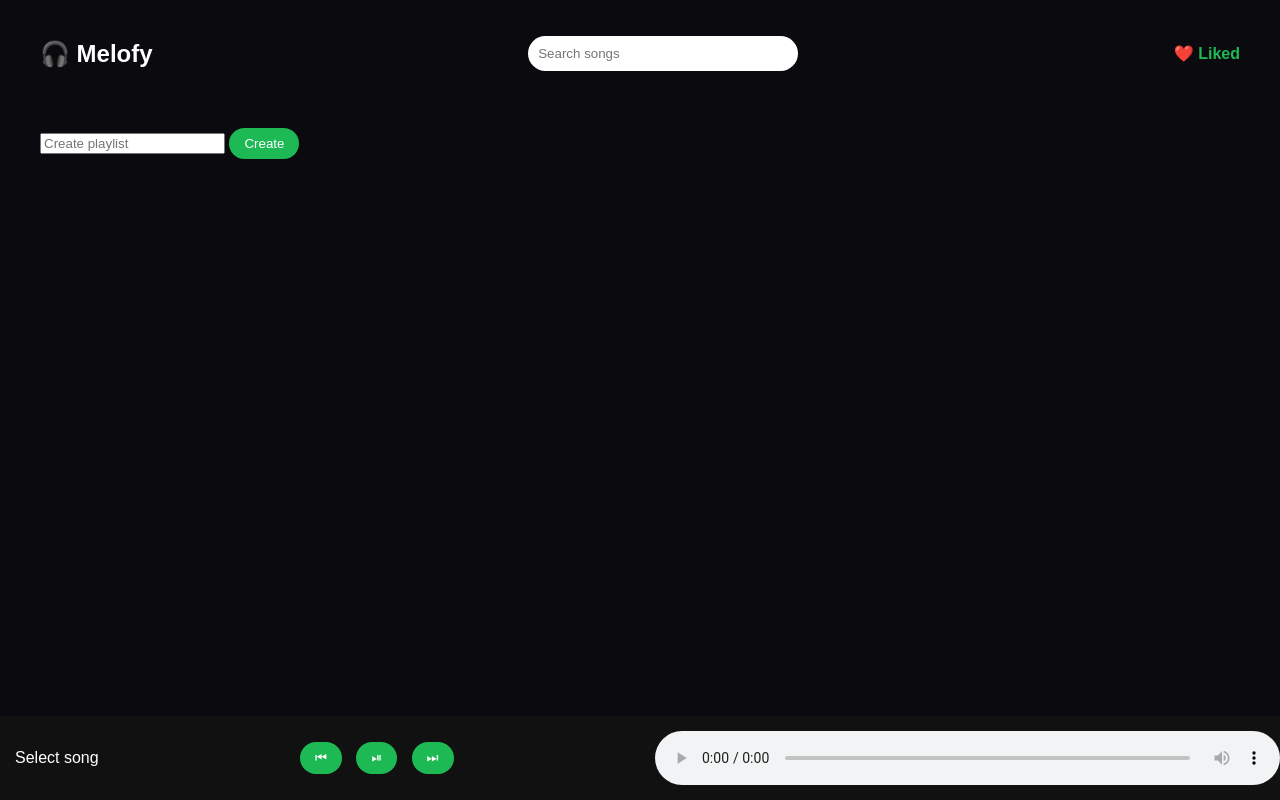
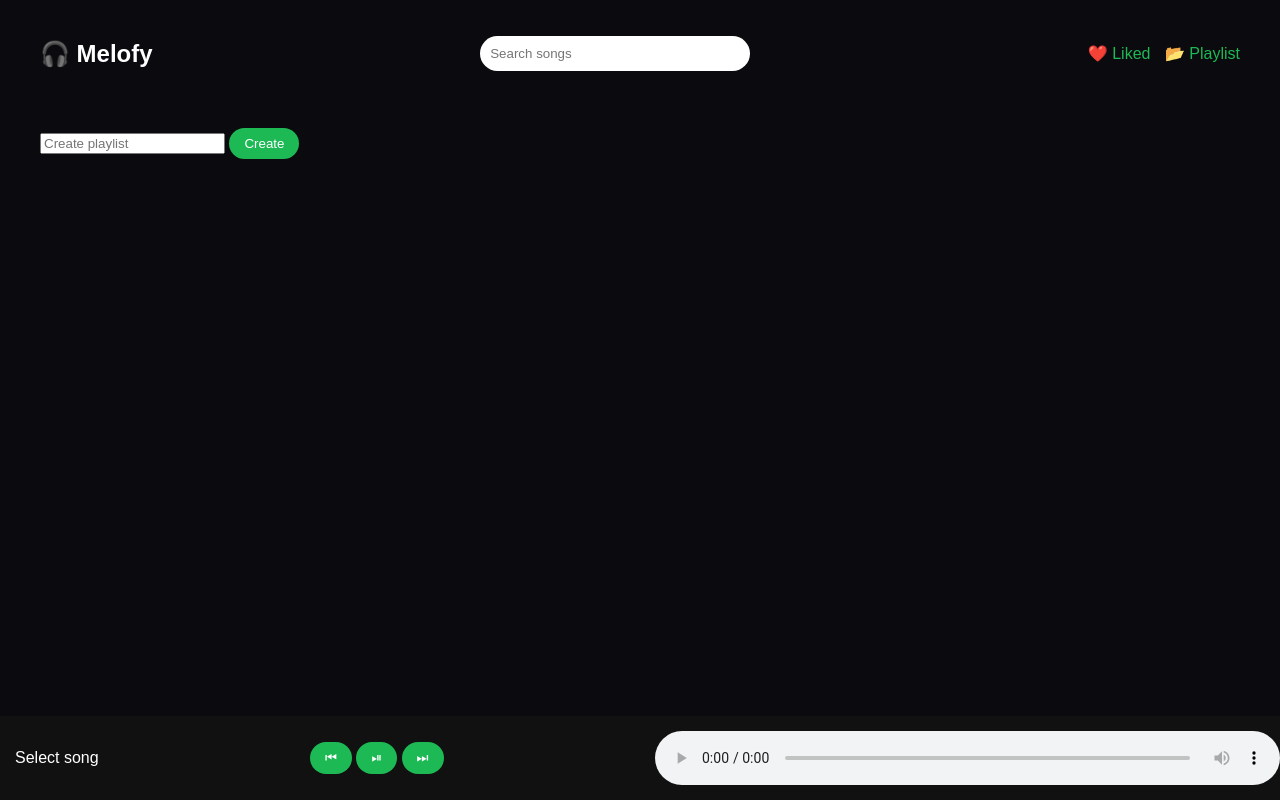
Before and after one commit to peekd0059-droid/music--website, a Flask app: page /liked in a window 1280 px wide. Run offline with Flask 3, Linux system fonts and the light colour scheme; data that the repository does not hold is empty.

Commit message:
structured project complete

```diff
--- a/app.py
+++ b/app.py
@@ -1,11 +1,8 @@
 from flask import Flask, render_template, request, redirect, session
-import sqlite3
+from utils.db import get_db
 
 app = Flask(__name__)
 app.secret_key = "secret123"
-
-def get_db():
-    return sqlite3.connect("song.db")
 
 
 # HOME
@@ -19,7 +16,7 @@ def home():
     return render_template("index.html", songs=songs)
 
 
-# 🔍 SEARCH
+# SEARCH
 @app.route('/search')
 def search():
     query = request.args.get("q")
@@ -33,7 +30,7 @@ def search():
     return render_template("index.html", songs=songs)
 
 
-# ❤️ LIKE
+# LIKE
 @app.route('/like/<int:song_id>')
 def like(song_id):
     username = session.get("user","guest")
@@ -47,7 +44,7 @@ def like(song_id):
     return redirect('/')
 
 
-# ❤️ LIKED PAGE
+# LIKED
 @app.route('/liked')
 def liked():
     username = session.get("user","guest")
@@ -65,7 +62,7 @@ def liked():
     return render_template("index.html", songs=songs)
 
 
-# 📂 PLAYLIST
+# CREATE PLAYLIST
 @app.route('/create_playlist', methods=["POST"])
 def create_playlist():
     name = request.form["name"]
@@ -80,5 +77,19 @@ def create_playlist():
     return redirect('/')
 
 
+# SHOW PLAYLIST
+@app.route('/playlist')
+def playlist():
+    username = session.get("user","guest")
+
+    conn = get_db()
+    c = conn.cursor()
+    c.execute("SELECT * FROM playlists WHERE username=?", (username,))
+    playlists = c.fetchall()
+    conn.close()
+
+    return render_template("playlist.html", playlists=playlists)
+
+
 if __name__ == "__main__":
     app.run(debug=True)
--- a/static/css/style.css
+++ b/static/css/style.css
@@ -5,7 +5,6 @@ body{
 font-family:sans-serif;
 }
 
-/* HEADER */
 .header{
 display:flex;
 justify-content:space-between;
@@ -13,16 +12,13 @@ body{
 padding:20px 40px;
 }
 
-/* SEARCH */
 .search input{
 padding:10px;
 border-radius:20px;
 border:none;
 width:250px;
-    outline:none;
 }
 
-/* SONG GRID */
 .songs{
 display:flex;
 gap:25px;
@@ -30,7 +26,6 @@ body{
 flex-wrap:wrap;
 }
 
-/* CARD */
 .card{
 background:#111;
 padding:15px;
@@ -44,7 +39,6 @@ body{
 background:#181818;
 }
 
-/* IMAGE */
 .card img{
 width:100%;
 height:150px;
@@ -52,12 +46,6 @@ body{
 border-radius:10px;
 }
 
-/* TITLE */
-.card h4{
-    margin:10px 0;
-}
-
-/* BUTTON */
 button{
 background:#1db954;
 border:none;
@@ -67,18 +55,12 @@ button{
 color:white;
 }
 
-button:hover{
-    opacity:0.8;
-}
-
-/* LINK BUTTON */
 .btn{
 color:#1db954;
 text-decoration:none;
-    font-weight:bold;
+margin-left:10px;
 }
 
-/* PLAYER */
 .player{
 position:fixed;
 bottom:0;
@@ -89,8 +71,3 @@ button:hover{
 justify-content:space-between;
 align-items:center;
 }
-
-/* PLAYER BUTTONS */
-.player button{
-    margin:0 5px;
-}
--- a/templates/index.html
+++ b/templates/index.html
@@ -2,26 +2,24 @@
 <html>
 <head>
 <title>Melofy</title>
-
-    <!-- CSS LINK -->
 <link rel="stylesheet" href="{{ url_for('static', filename='css/style.css') }}">
 </head>
 
 <body>
 
-<!-- HEADER -->
 <div class="header">
 <h2>🎧 Melofy</h2>
 
-    <!-- SEARCH -->
 <form action="/search" class="search">
 <input type="text" name="q" placeholder="Search songs">
 </form>
 
+<div>
 <a href="/liked" class="btn">❤️ Liked</a>
+<a href="/playlist" class="btn">📂 Playlist</a>
+</div>
 </div>
 
-<!-- PLAYLIST -->
 <div style="padding:20px 40px">
 <form action="/create_playlist" method="POST">
 <input name="name" placeholder="Create playlist">
@@ -29,26 +27,21 @@
 </form>
 </div>
 
-<!-- SONGS -->
 <div class="songs">
 
 {% for song in songs %}
 <div class="card">
 
-    <!-- IMAGE -->
 {% if song[3] %}
 <img src="{{ url_for('static', filename=song[3]) }}">
 {% endif %}
 
-    <!-- NAME -->
 <h4>{{song[1]}}</h4>
 
-    <!-- PLAY -->
 <button onclick="playSong('{{song[2]}}','{{song[1]}}')">▶ Play</button>
 
 <br><br>
 
-    <!-- LIKE -->
 <a href="/like/{{song[0]}}" class="btn">❤️ Like</a>
 
 </div>
@@ -56,9 +49,7 @@
 
 </div>
 
-<!-- PLAYER -->
 <div class="player">
-
 <p id="title">Select song</p>
 
 <div>
@@ -68,64 +59,47 @@
 </div>
 
 <audio id="audio" controls style="width:50%"></audio>
-
 </div>
 
-<!-- SCRIPT -->
 <script>
-let audio = document.getElementById("audio");
-let isPlaying = false;
-let songs = [];
-let currentIndex = 0;
+let audio=document.getElementById("audio");
+let isPlaying=false;
+let songs=[];
+let currentIndex=0;
 
-/* LOAD SONGS */
-document.querySelectorAll(".card").forEach((card, i) => {
-    let btn = card.querySelector("button");
-    let file = btn.getAttribute("onclick").split("'")[1];
-    let title = card.querySelector("h4").innerText;
-
-    songs.push({file, title});
+document.querySelectorAll(".card").forEach((card,i)=>{
+let file=card.querySelector("button").getAttribute("onclick").split("'")[1];
+let title=card.querySelector("h4").innerText;
+songs.push({file,title});
 });
 
-/* PLAY */
-function playSong(file, title){
-    audio.src = "/static/" + file;
+function playSong(file,title){
+audio.src="/static/"+file;
 audio.play();
-    isPlaying = true;
-    document.getElementById("title").innerText = title;
-
-    currentIndex = songs.findIndex(s => s.file === file);
+isPlaying=true;
+document.getElementById("title").innerText=title;
+currentIndex=songs.findIndex(s=>s.file===file);
 }
 
-/* TOGGLE */
 function togglePlay(){
 if(!audio.src) return;
-
-    if(isPlaying){
-        audio.pause();
-        isPlaying = false;
-    }else{
-        audio.play();
-        isPlaying = true;
-    }
+if(isPlaying){audio.pause();isPlaying=false;}
+else{audio.play();isPlaying=true;}
 }
 
-/* NEXT */
 function nextSong(){
-    currentIndex = (currentIndex + 1) % songs.length;
-    let s = songs[currentIndex];
-    playSong(s.file, s.title);
+currentIndex=(currentIndex+1)%songs.length;
+let s=songs[currentIndex];
+playSong(s.file,s.title);
 }
 
-/* PREV */
 function prevSong(){
-    currentIndex = (currentIndex - 1 + songs.length) % songs.length;
-    let s = songs[currentIndex];
-    playSong(s.file, s.title);
+currentIndex=(currentIndex-1+songs.length)%songs.length;
+let s=songs[currentIndex];
+playSong(s.file,s.title);
 }
 
-/* AUTO NEXT */
-audio.addEventListener("ended", nextSong);
+audio.addEventListener("ended",nextSong);
 </script>
 
 </body>
--- /dev/null
+++ b/utils/db.py
@@ -0,0 +1,4 @@
+import sqlite3
+
+def get_db():
+    return sqlite3.connect("song.db")
```
Also changed, not shown: templates/playlist.html (+9 -10 lines). Lines whose indentation alone changed are shown as unchanged.
